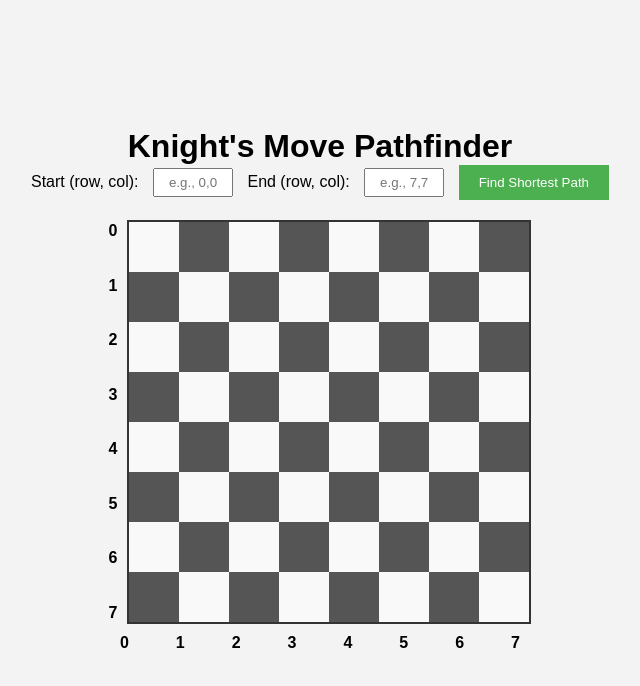
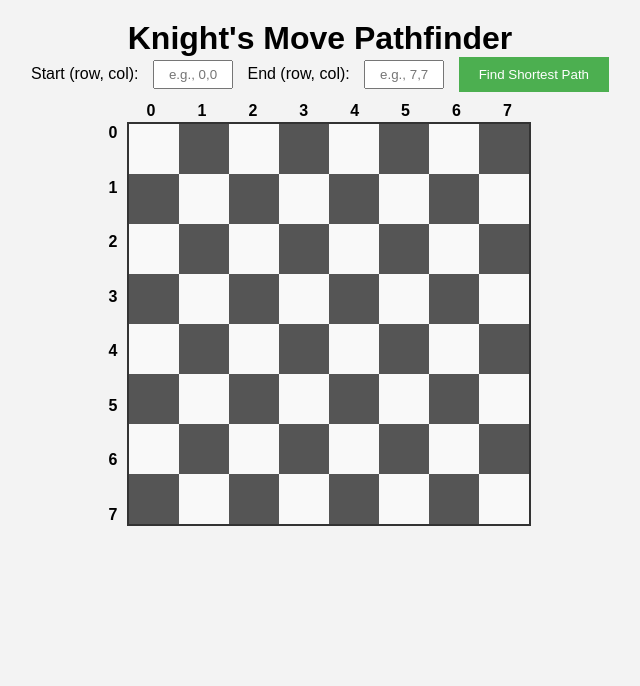
Before and after one commit to boyezg/qtrams_practice, a plain HTML site: page knights_travails/index.html in a window 1280 px wide. Shown: the whole page, without its empty margins (320-960 px from the left). Drawn offline with Linux system fonts and the light colour scheme.

Commit message:
travails final update

```diff
--- a/knights_travails/index.html
+++ b/knights_travails/index.html
@@ -16,12 +16,13 @@
       <input id="end" type="text" placeholder="e.g., 7,7">
       <button onclick="findKnightPath()">Find Shortest Path</button>
     </div>
+    <div class="col-numbers-wrapper"></div>
+      <div class="col-numbers"></div>
+    </div>
+
     <div class="chessboard-wrapper">
       <div class="row-numbers"></div>
       <div class="grid" id="chessboard"></div>
-    </div>
-    <div class="col-numbers-wrapper">
-      <div class="col-numbers"></div>
     </div>
     <div id="output"></div>
   </div>
--- a/knights_travails/styles.css
+++ b/knights_travails/styles.css
@@ -8,7 +8,7 @@ body {
   font-family: Arial, sans-serif;
   background-color: #f3f3f3;
   display: flex;
-  justify-content: center;
+  /* justify-content: center; */
   align-items: center;
   flex-direction: column;
   min-height: 100vh;
@@ -17,7 +17,13 @@ body {
 .container {
   text-align: center;
   margin: 20px;
+  margin-bottom: 2px;
 }
+
+/* .container #output{
+  margin-left: 10%;
+  /* display: flex; */
+} */
 
 .controls {
   margin-bottom: 20px;
@@ -60,17 +66,19 @@ button:hover {
 }
 
 .col-numbers-wrapper {
-  display: flex;
-  justify-content: center;
+  /* display: flex; */
+  /* justify-content: center; */
   margin-top: 10px;
+  margin-left: 50%;
 }
 
 .col-numbers {
   font-weight: bold;
   display: flex;
-  justify-content: space-between;
-  gap: 0;
-  width: 400px; /* Matches the grid width */
+  /* justify-content: space-between; */
+  gap: 42px;
+  margin-left: 20%;
+
 }
 
 .grid {
@@ -114,8 +122,13 @@ button:hover {
   color: white;
 }
 
-#output {
-  margin-top: 20px;
+#output{
   font-size: 18px;
   color: #333;
+  /* margin-left: 60%; */
+  margin-top: 10px;
+  /* margin-bottom: 50%; */
+  /* text-align:center; */
+  display: flex;
+  margin-right: 1px;
 }
```
